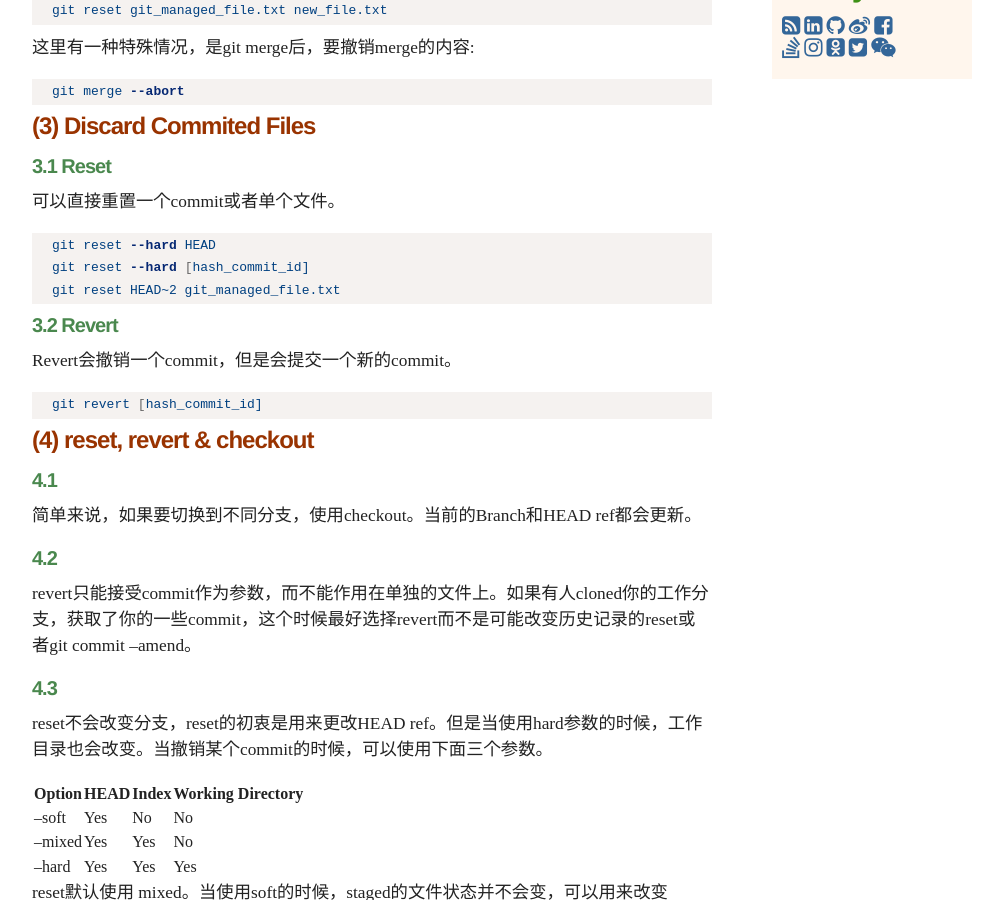
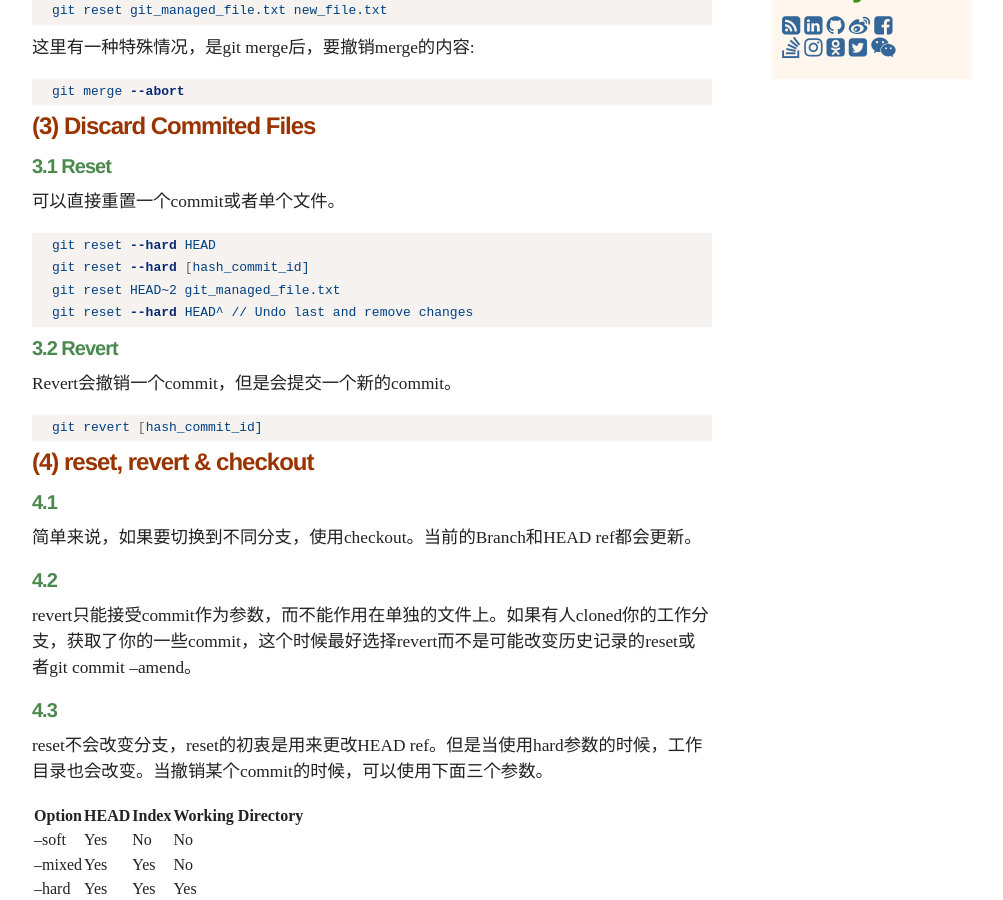
Before and after one commit to villim/villim.github.io, a Jekyll site: the page built from _posts/2017-04-07-git-discard.md, in a window 1280 px wide and 900 px high, scrolled down 715 px. Shown: the whole window, without its empty margins (143-1146 px from the left). Built offline with Jekyll 4.4.1, drawn with Linux system fonts in a browser that asks for light colours.

Commit message:
update blog for git rolback

````diff
--- a/_posts/2017-04-07-git-discard.md
+++ b/_posts/2017-04-07-git-discard.md
@@ -47,7 +47,10 @@ git merge --abort
 git reset --hard HEAD
 git reset --hard [hash_commit_id]
 git reset HEAD~2 git_managed_file.txt
+git reset --hard HEAD^ // Undo last and remove changes
 ```
+
+
 
 ### 3.2 Revert
 
````
